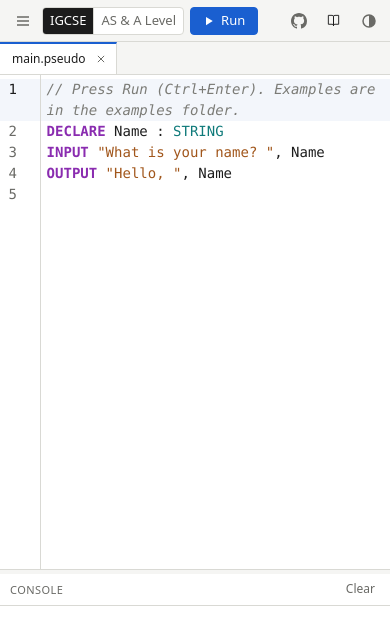
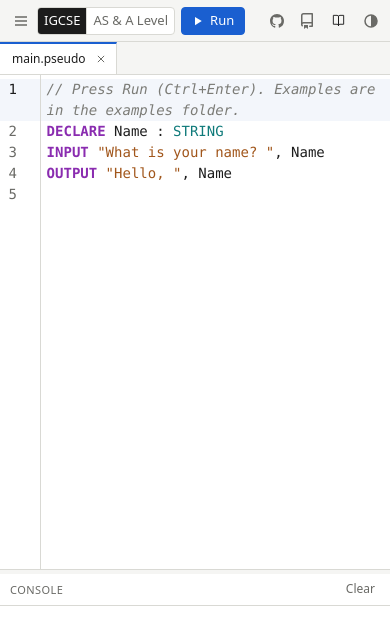
Before and after one commit to imdaclassic/pseudocode-interpreter-IDE, a website with bundled scripts: page index.html in a window 390 px wide. Built offline with nearby package versions, Linux system fonts and the light colour scheme.

Commit message:
Restore profile credit with GitHub logo and add repository icon link

```diff
--- a/css/app.css
+++ b/css/app.css
@@ -502,8 +502,10 @@ button, input { font: inherit; color: inherit; }
 @media (max-width: 760px) {
   .only-narrow { display: inline-grid; }
   .app-name, .file-name { display: none; }
-  .topbar { gap: 6px; padding: 6px 8px; flex-wrap: wrap; }
-  .seg button { padding: 0 7px; }
+  .topbar { gap: 3px; padding: 6px 6px; flex-wrap: wrap; }
+  .seg { margin-right: 3px; }
+  .seg button { padding: 0 6px; }
+  #run { padding: 0 10px; }
   .layout { grid-template-columns: minmax(0, 1fr); position: relative; }
   .sidebar {
     position: absolute; inset: 0 auto 0 0; width: min(280px, 85vw); z-index: 20;
@@ -515,5 +517,6 @@ button, input { font: inherit; color: inherit; }
   .center { grid-template-rows: auto minmax(120px, 1fr) 5px minmax(0, var(--console-h)); }
   #toggle-ref span { display: none; }
   #toggle-ref { padding: 0 6px; }
-  .credit { display: none; }
+  .credit span { display: none; }
+  .credit { padding: 0 6px; }
 }
--- a/index.html
+++ b/index.html
@@ -36,9 +36,12 @@
     <span>Stop</span>
   </button>
   <span class="spacer"></span>
-  <a class="credit" href="https://github.com/imdaclassic" target="_blank" rel="noopener" title="imdaclassic on GitHub">by @imdaclassic</a>
-  <a class="icon-btn" href="https://github.com/imdaclassic/pseudocode-interpreter-IDE" target="_blank" rel="noopener" title="Source code on GitHub" aria-label="Source code on GitHub">
-    <svg viewBox="0 0 16 16" width="16" height="16" aria-hidden="true"><path fill="currentColor" d="M8 0C3.58 0 0 3.58 0 8c0 3.54 2.29 6.53 5.47 7.59.4.07.55-.17.55-.38 0-.19-.01-.82-.01-1.49-2.01.37-2.53-.49-2.69-.94-.09-.23-.48-.94-.82-1.13-.28-.15-.68-.52-.01-.53.63-.01 1.08.58 1.23.82.72 1.21 1.87.87 2.33.66.07-.52.28-.87.51-1.07-1.78-.2-3.64-.89-3.64-3.95 0-.87.31-1.59.82-2.15-.08-.2-.36-1.02.08-2.12 0 0 .67-.21 2.2.82.64-.18 1.32-.27 2-.27.68 0 1.36.09 2 .27 1.53-1.04 2.2-.82 2.2-.82.44 1.1.16 1.92.08 2.12.51.56.82 1.27.82 2.15 0 3.07-1.87 3.75-3.65 3.95.29.25.54.73.54 1.48 0 1.07-.01 1.93-.01 2.2 0 .21.15.46.55.38A8.013 8.013 0 0016 8c0-4.42-3.58-8-8-8z"/></svg>
+  <a class="credit" href="https://github.com/imdaclassic" target="_blank" rel="noopener" title="imdaclassic on GitHub" aria-label="imdaclassic on GitHub">
+    <svg viewBox="0 0 16 16" width="14" height="14" aria-hidden="true"><path fill="currentColor" d="M8 0C3.58 0 0 3.58 0 8c0 3.54 2.29 6.53 5.47 7.59.4.07.55-.17.55-.38 0-.19-.01-.82-.01-1.49-2.01.37-2.53-.49-2.69-.94-.09-.23-.48-.94-.82-1.13-.28-.15-.68-.52-.01-.53.63-.01 1.08.58 1.23.82.72 1.21 1.87.87 2.33.66.07-.52.28-.87.51-1.07-1.78-.2-3.64-.89-3.64-3.95 0-.87.31-1.59.82-2.15-.08-.2-.36-1.02.08-2.12 0 0 .67-.21 2.2.82.64-.18 1.32-.27 2-.27.68 0 1.36.09 2 .27 1.53-1.04 2.2-.82 2.2-.82.44 1.1.16 1.92.08 2.12.51.56.82 1.27.82 2.15 0 3.07-1.87 3.75-3.65 3.95.29.25.54.73.54 1.48 0 1.07-.01 1.93-.01 2.2 0 .21.15.46.55.38A8.013 8.013 0 0016 8c0-4.42-3.58-8-8-8z"/></svg>
+    <span>by @imdaclassic</span>
+  </a>
+  <a class="icon-btn" href="https://github.com/imdaclassic/pseudocode-interpreter-IDE" target="_blank" rel="noopener" title="Repository: source code on GitHub" aria-label="Repository on GitHub">
+    <svg viewBox="0 0 16 16" width="16" height="16" aria-hidden="true"><path fill="currentColor" d="M2 2.5A2.5 2.5 0 0 1 4.5 0h8.75a.75.75 0 0 1 .75.75v12.5a.75.75 0 0 1-.75.75h-2.5a.75.75 0 0 1 0-1.5h1.75v-2h-8a1 1 0 0 0-.714 1.7.75.75 0 1 1-1.072 1.05A2.495 2.495 0 0 1 2 11.5Zm10.5-1h-8a1 1 0 0 0-1 1v6.708A2.486 2.486 0 0 1 4.5 9h8ZM5 12.25a.25.25 0 0 1 .25-.25h3.5a.25.25 0 0 1 .25.25v3.25a.25.25 0 0 1-.4.2l-1.45-1.087a.25.25 0 0 0-.3 0L5.4 15.7a.25.25 0 0 1-.4-.2Z"/></svg>
   </a>
   <button class="btn ghost" id="toggle-ref" title="Syntax reference (F1)" aria-label="Reference">
     <svg class="only-narrow" viewBox="0 0 16 16" width="15" height="15" aria-hidden="true"><path d="M2.5 2.5h4a1.5 1.5 0 0 1 1.5 1.5v9.5a1.5 1.5 0 0 0-1.5-1.5h-4zM13.5 2.5h-4A1.5 1.5 0 0 0 8 4v9.5a1.5 1.5 0 0 1 1.5-1.5h4z" stroke="currentColor" fill="none"/></svg>
```
